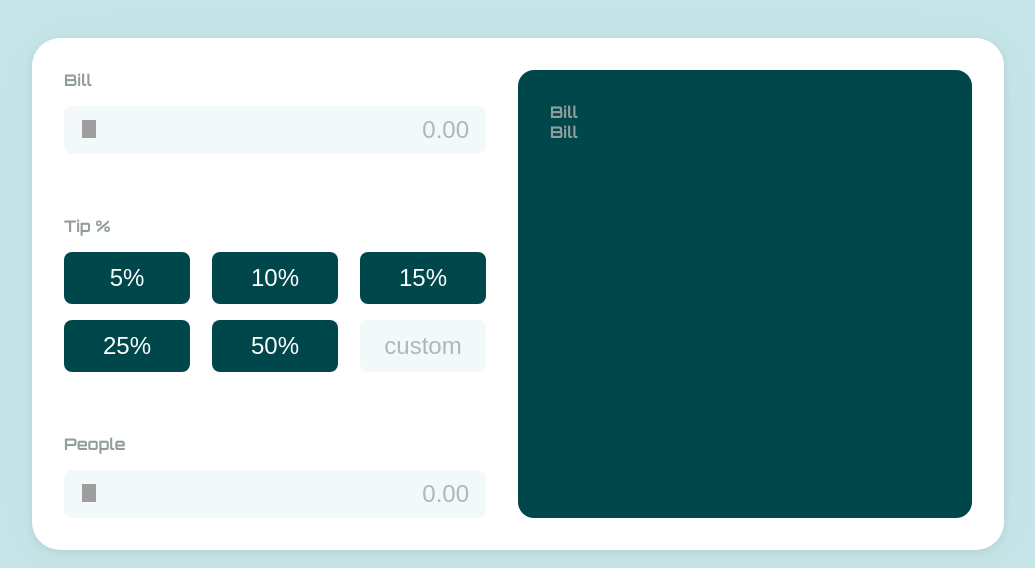
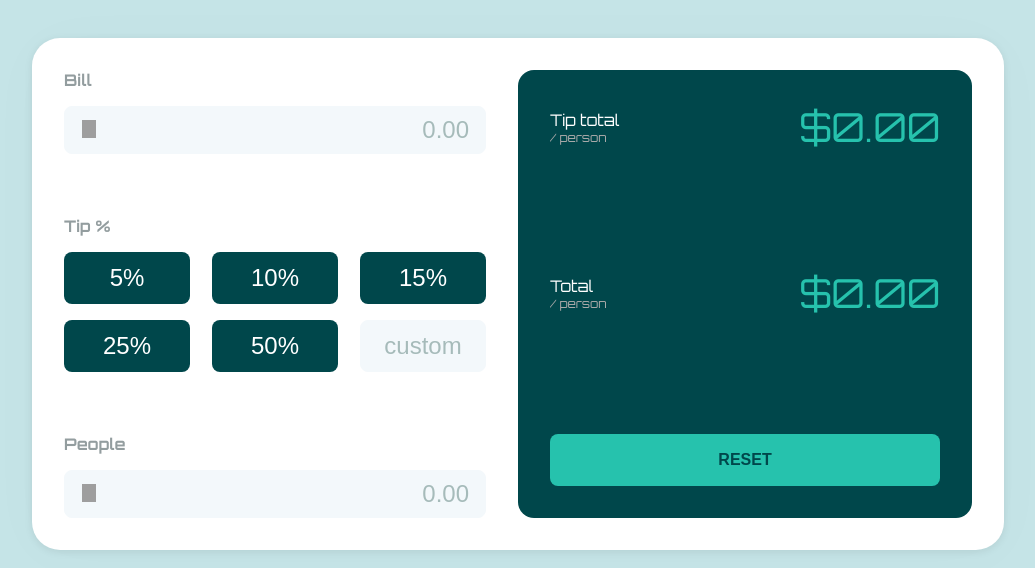
Before and after one commit to hosamelshazly92/tip-calculator-app, a React (Create React App) app: page / in a window 1280 px wide. Shown: the part 502-1070 px from the top of the page, without its empty margins (122-1157 px from the left). Built offline with nearby package versions, Linux system fonts and the light colour scheme; grey boxes are pictures that could not be loaded.

Commit message:
create Button component

```diff
--- /dev/null
+++ b/src/components/Button/Button.js
@@ -0,0 +1,7 @@
+import { button } from "./Button.module.css";
+
+const Button = () => {
+  return <button className={button}>Reset</button>;
+};
+
+export default Button;
--- /dev/null
+++ b/src/components/Button/Button.module.css
@@ -0,0 +1,16 @@
+.button {
+  height: 52px;
+  border: none;
+  border-radius: 8px;
+  color: #00474b;
+  background-color: #26c2ad;
+  font-size: 16px;
+  font-weight: 600;
+  text-transform: uppercase;
+  transition: all 0.2s ease-in-out;
+}
+
+.button:hover {
+  transform: translateY(-2px);
+  box-shadow: 0 4px 32px rgba(0 0 0 / 16%);
+}
--- a/src/components/Calculator/Calculator.js
+++ b/src/components/Calculator/Calculator.js
@@ -4,10 +4,15 @@ import {
   label,
   section,
   right,
+  total,
+  totalLabel,
+  totalText,
+  totalResult,
 } from "./Calculator.module.css";
 import Input from "../Input/Input";
 import Tip from "../Tip/Tip";
 import { v4 as uuid } from "uuid";
+import Button from "../Button/Button";
 
 const Calculator = () => {
   const inputs = [
@@ -77,8 +82,23 @@ const Calculator = () => {
         </div>
       </div>
       <div className={right}>
-        <h4>Bill</h4>
-        <h4>Bill</h4>
+        <div className={total}>
+          <div>
+            <h6 className={totalLabel}>Tip total</h6>
+            <p className={totalText}>/ person</p>
+          </div>
+          <p className={totalResult}>$0.00</p>
+        </div>
+
+        <div className={total}>
+          <div>
+            <h6 className={totalLabel}>Total</h6>
+            <p className={totalText}>/ person</p>
+          </div>
+          <p className={totalResult}>$0.00</p>
+        </div>
+
+        <Button />
       </div>
     </div>
   );
--- a/src/components/Calculator/Calculator.module.css
+++ b/src/components/Calculator/Calculator.module.css
@@ -24,6 +24,7 @@
   background-color: #00474b;
   border-radius: 16px;
   padding: 32px;
+  justify-content: space-between;
 }
 
 .label {
@@ -37,3 +38,27 @@
   flex-wrap: wrap;
   height: 120px;
 }
+
+.total {
+  display: flex;
+  justify-content: space-between;
+  align-items: center;
+}
+
+.totalLabel {
+  font-size: 16px;
+  font-weight: 200;
+  color: #fff;
+}
+
+.totalText {
+  font-size: 12px;
+  font-weight: 100;
+  color: #aaa;
+}
+
+.totalResult {
+  font-size: 40px;
+  font-weight: 400;
+  color: #26c2ad;
+}
```
